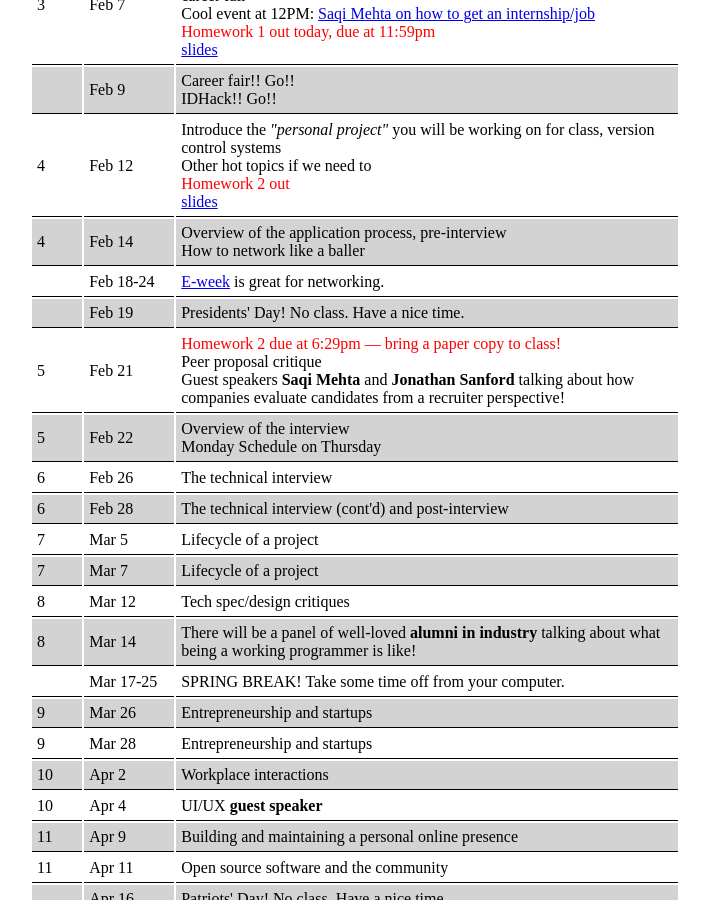
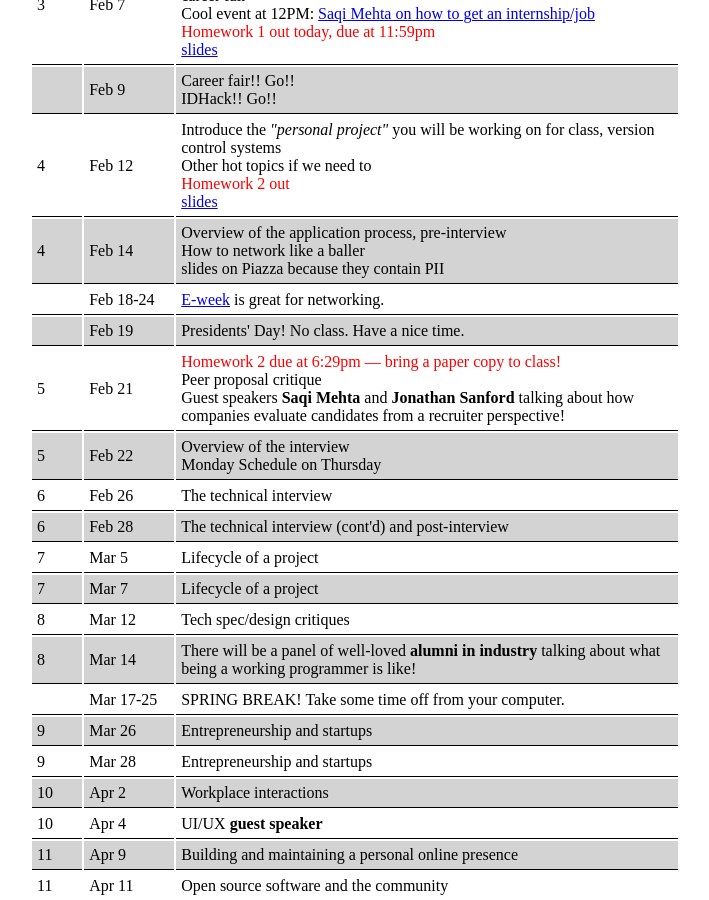
Before and after one commit to tekknolagi/excollege, a Jekyll site: the page built from syllabus.md, in a window 1280 px wide and 900 px high, scrolled down 1359 px. Shown: the whole window, without its empty margins (18-727 px from the left). Built offline with Jekyll 4.4.1, drawn with Linux system fonts in a browser that asks for light colours.

Commit message:
Add note about slides

```diff
--- a/syllabus.md
+++ b/syllabus.md
@@ -166,6 +166,8 @@ to add materials from past lectures.
             <td>Overview of the application process, pre-interview
             <br />
             How to network like a baller
+            <br />
+            slides on Piazza because they contain PII
             </td>
         </tr>
         <tr>
```
